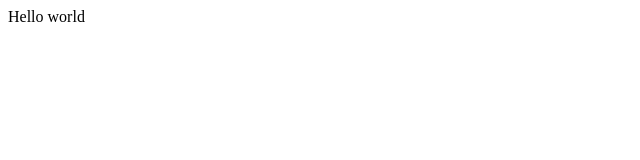
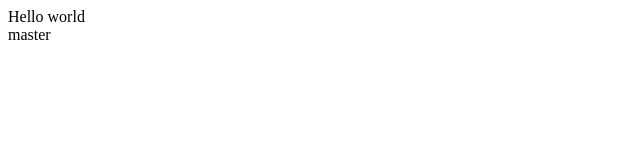
Before and after one commit to sunshineMaria/testgit, a plain HTML site: page index.html in a window 1280 px wide. Shown: the full height of the page, 0-640 px from the left. Drawn offline with Linux system fonts and the light colour scheme.

Commit message:
edit index.html

```diff
--- a/index.html
+++ b/index.html
@@ -5,6 +5,8 @@
 	<title>测试git命令</title>
 </head>
 <body>
+
 	<div>Hello world</div>
+	<div>master</div>
 </body>
 </html>
```
